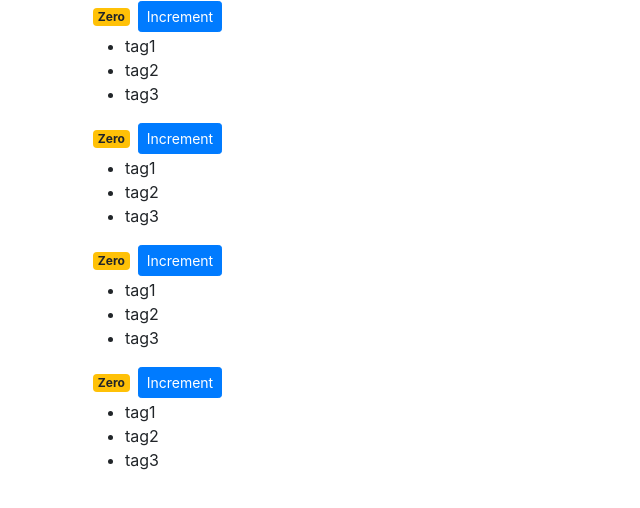
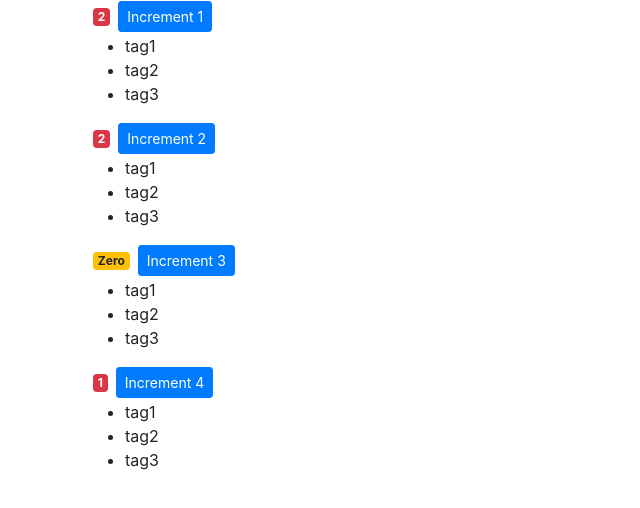
Before and after one commit to Rijoanul-Shanto/react-app, a React (Create React App) app: page / in a window 1280 px wide. Shown: the top 508 px of the page, without its empty margins (0-640 px from the left). Built offline with nearby package versions, Linux system fonts and the light colour scheme.

Commit message:
[UPDATE] - props initialized in constructor and updated stated value with props

```diff
--- a/src/components/counter.jsx
+++ b/src/components/counter.jsx
@@ -2,16 +2,17 @@ import React, { Component } from "react";
 
 class Counter extends Component {
   state = {
-    value: 0,
+    value: this.props.value,
     tags: ["tag1", "tag2", "tag3"],
   };
 
-  constructor() {
-    super();
+  constructor(props) {
+    super(props);
     this.handleIncremet = this.handleIncremet.bind(this);
   }
 
   render() {
+    console.log(this.props);
     return (
       <div>
         <span className={this.getBadgeClasses()}>{this.formatCount()}</span>
@@ -19,7 +20,7 @@ class Counter extends Component {
           onClick={this.handleIncremet}
           className="btn btn-primary btn-sm"
         >
-          Increment
+          Increment {this.props.id}
         </button>
         <ul>{this.renderTags()}</ul>
       </div>
@@ -28,7 +29,6 @@ class Counter extends Component {
 
   handleIncremet() {
     this.setState({ value: ++this.state.value });
-    console.log(this.state.value);
   }
 
   renderTags() {
@@ -46,8 +46,6 @@ class Counter extends Component {
   formatCount() {
     const { value } = this.state;
 
-    console.log(value);
-
     return 0 === value ? "Zero" : value;
   }
 }
```
